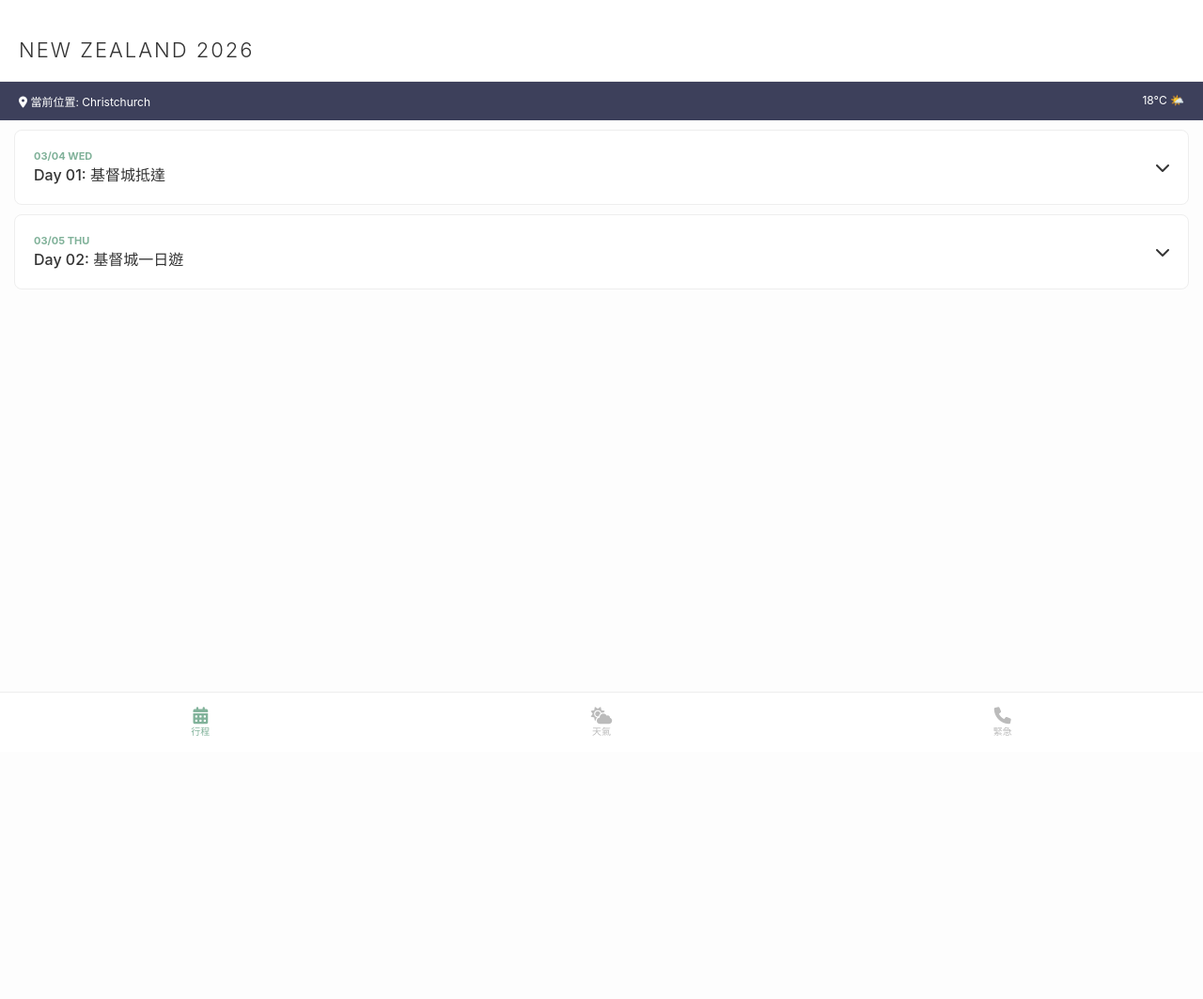
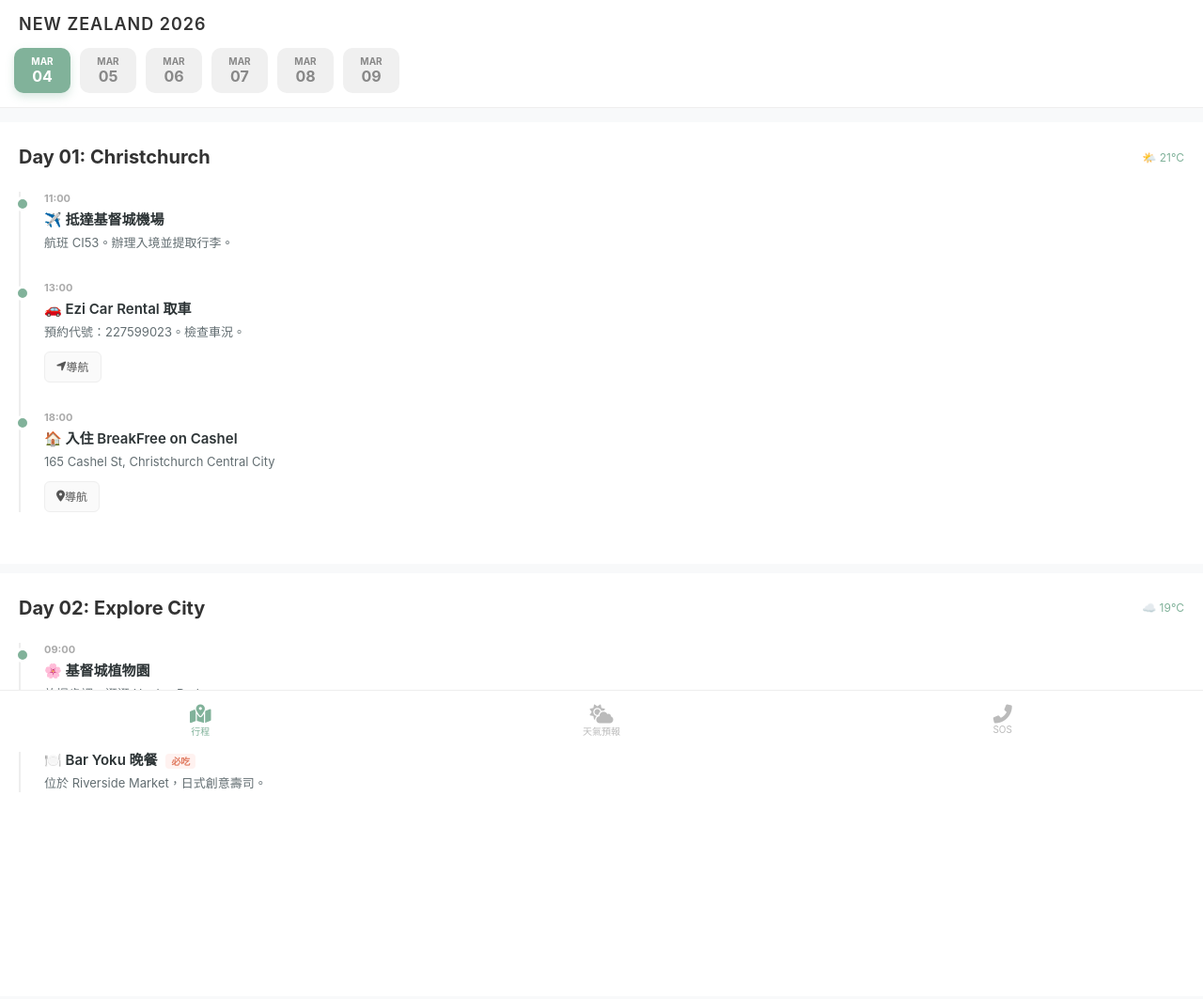
Before and after one commit to serenaee1122/nz-travel-2026, a plain HTML site: page index.html in a window 1280 px wide. Shown: the whole page at 94% size. Before the commit the page ends 800 px from the top, so only its background shows below. Drawn offline with Linux system fonts and the light colour scheme.

Commit message:
Refactor index.html for improved layout and styles
Updated styles and structure for better layout and usability.

```diff
--- a/index.html
+++ b/index.html
@@ -6,118 +6,112 @@
     <title>NZ Trip 2026</title>
     <link rel="stylesheet" href="https://cdnjs.cloudflare.com/ajax/libs/font-awesome/6.0.0/css/all.min.css">
     <style>
-        :root { --accent: #81b29a; --bg: #fdfdfd; --text: #333; --light-gray: #f2f2f2; }
-        body { font-family: -apple-system, sans-serif; background: var(--bg); color: var(--text); margin: 0; padding-bottom: 80px; }
+        :root { --accent: #81b29a; --bg: #f8f9fa; --white: #ffffff; }
+        body { font-family: -apple-system, sans-serif; background: var(--bg); color: #333; margin: 0; padding-top: 130px; padding-bottom: 80px; scroll-behavior: smooth; }
 
-        /* 極簡 Header */
-        header { padding: 40px 20px 20px; background: #fff; border-bottom: 1px solid #eee; }
-        header h1 { font-size: 22px; font-weight: 300; letter-spacing: 2px; margin: 0; }
+        /* 固定頂部區域 */
+        .fixed-header { position: fixed; top: 0; left: 0; right: 0; background: var(--white); z-index: 1000; border-bottom: 1px solid #eee; }
+        header { padding: 15px 20px 5px; }
+        header h1 { font-size: 18px; font-weight: 600; margin: 0; letter-spacing: 1px; }
 
-        /* 即時天氣小工具 (模擬) */
-        .weather-banner { background: #3d405b; color: white; padding: 12px 20px; font-size: 12px; display: flex; justify-content: space-between; }
+        /* 橫向日期選擇器 */
+        .date-nav { display: flex; overflow-x: auto; padding: 10px 15px 15px; gap: 10px; -webkit-overflow-scrolling: touch; }
+        .date-nav::-webkit-scrollbar { display: none; }
+        .date-item { flex: 0 0 60px; text-align: center; padding: 8px 0; border-radius: 10px; background: #f0f0f0; color: #888; text-decoration: none; transition: 0.3s; }
+        .date-item.active { background: var(--accent); color: white; box-shadow: 0 4px 10px rgba(129, 178, 154, 0.3); }
+        .date-item span { display: block; font-size: 10px; font-weight: bold; }
+        .date-item b { font-size: 16px; }
 
-        /* 摺疊行程卡片 */
-        .day-group { margin: 10px 15px; background: #fff; border-radius: 8px; border: 1px solid #eee; overflow: hidden; }
-        .day-trigger { padding: 20px; display: flex; justify-content: space-between; align-items: center; cursor: pointer; }
-        .day-trigger h3 { margin: 0; font-size: 16px; font-weight: 500; }
-        .day-trigger .date { font-size: 11px; color: var(--accent); font-weight: bold; }
+        /* 行程內容 */
+        .day-section { padding: 25px 20px; background: var(--white); margin-bottom: 10px; min-height: 400px; }
+        .day-title { font-size: 20px; font-weight: 700; margin-bottom: 5px; display: flex; justify-content: space-between; align-items: center; }
+        .weather-info { font-size: 12px; color: var(--accent); font-weight: normal; }
 
-        /* 展開的內容 */
-        .day-content { display: none; padding: 0 20px 20px 20px; border-top: 1px solid #f9f9f9; }
-        .day-content.active { display: block; }
+        /* 時間線 */
+        .timeline { position: relative; margin-top: 25px; padding-left: 25px; border-left: 2px solid #eee; }
+        .slot { position: relative; margin-bottom: 30px; }
+        .slot::before { content: ''; position: absolute; left: -31px; top: 5px; width: 10px; height: 10px; border-radius: 50%; background: var(--accent); border: 3px solid white; }
+        .slot-time { font-size: 11px; color: #aaa; font-weight: bold; margin-bottom: 4px; }
+        .slot-event { font-size: 15px; font-weight: 600; color: #2d3436; }
+        .slot-desc { font-size: 13px; color: #636e72; margin-top: 5px; line-height: 1.6; }
 
-        /* 時間線樣式 */
-        .timeline { position: relative; padding-left: 20px; border-left: 1px solid #eee; margin-top: 10px; }
-        .slot { margin-bottom: 20px; position: relative; }
-        .slot::before { content: ''; position: absolute; left: -24px; top: 5px; width: 8px; height: 8px; border-radius: 50%; background: var(--accent); }
-        .slot-time { font-size: 11px; color: #aaa; margin-bottom: 4px; }
-        .slot-event { font-size: 14px; font-weight: 500; }
-        .slot-desc { font-size: 13px; color: #777; margin-top: 4px; line-height: 1.5; }
-
-        /* 標籤與按鈕 */
-        .tag { font-size: 10px; padding: 2px 6px; border-radius: 3px; background: #eee; margin-right: 5px; }
-        .nav-link { display: inline-block; margin-top: 10px; padding: 6px 12px; border: 1px solid #ddd; border-radius: 4px; text-decoration: none; color: #555; font-size: 12px; }
+        /* 按鈕與標籤 */
+        .btn-map { display: inline-flex; align-items: center; margin-top: 10px; padding: 6px 12px; border: 1px solid #eee; border-radius: 6px; text-decoration: none; color: #555; font-size: 12px; background: #fafafa; }
+        .tag { font-size: 10px; padding: 2px 6px; background: #fff2f0; color: #e07a5f; border-radius: 4px; margin-left: 5px; }
 
         /* 底部導覽 */
-        .bottom-nav { position: fixed; bottom: 0; width: 100%; background: #fff; display: flex; border-top: 1px solid #eee; padding: 15px 0; }
-        .nav-item { flex: 1; text-align: center; font-size: 10px; color: #bbb; text-decoration: none; }
+        .bottom-nav { position: fixed; bottom: 0; width: 100%; background: var(--white); display: flex; border-top: 1px solid #eee; padding: 15px 0; z-index: 1000; }
+        .nav-icon { flex: 1; text-align: center; text-decoration: none; color: #bbb; font-size: 10px; }
+        .nav-icon.active { color: var(--accent); }
     </style>
 </head>
 <body>
 
-<header>
-    <h1>NEW ZEALAND 2026</h1>
-</header>
-
-<div class="weather-banner">
-    <span><i class="fas fa-location-dot"></i> 當前位置: Christchurch</span>
-    <span>18°C 🌤️</span>
+<div class="fixed-header">
+    <header><h1>NEW ZEALAND 2026</h1></header>
+    <div class="date-nav" id="dateNav">
+        <a href="#day1" class="date-item active" onclick="setActive(this)"><span>MAR</span><b>04</b></a>
+        <a href="#day2" class="date-item" onclick="setActive(this)"><span>MAR</span><b>05</b></a>
+        <a href="#day3" class="date-item" onclick="setActive(this)"><span>MAR</span><b>06</b></a>
+        <a href="#day4" class="date-item" onclick="setActive(this)"><span>MAR</span><b>07</b></a>
+        <a href="#day5" class="date-item" onclick="setActive(this)"><span>MAR</span><b>08</b></a>
+        <a href="#day6" class="date-item" onclick="setActive(this)"><span>MAR</span><b>09</b></a>
+        </div>
 </div>
 
-<div class="day-group">
-    <div class="day-trigger" onclick="toggleDay(this)">
-        <div>
-            <div class="date">03/04 WED</div>
-            <h3>Day 01: 基督城抵達</h3>
-        </div>
-        <i class="fas fa-chevron-down"></i>
-    </div>
-    <div class="day-content">
+<section id="day1" class="day-section">
+    <div class="day-title">Day 01: Christchurch <span class="weather-info">🌤️ 21°C</span></div>
     <div class="timeline">
         <div class="slot">
             <div class="slot-time">11:00</div>
-                <div class="slot-event">✈️ 抵達基督城機場 (CI53)</div>
-                <div class="slot-desc">辦理入境，領取行李。</div>
+            <div class="slot-event">✈️ 抵達基督城機場</div>
+            <div class="slot-desc">航班 CI53。辦理入境並提取行李。</div>
         </div>
         <div class="slot">
             <div class="slot-time">13:00</div>
             <div class="slot-event">🚗 Ezi Car Rental 取車</div>
-                <div class="slot-desc">確認車況與保險。預約號: 227599023</div>
-                <a href="https://www.google.com/maps/search/?api=1&query=Ezi+Car+Rental+Christchurch+Airport" class="nav-link">📍 導航到租車處</a>
+            <div class="slot-desc">預約代號：227599023。檢查車況。<br>
+                <a href="https://www.google.com/maps/search/?api=1&query=Ezi+Car+Rental+Christchurch+Airport" class="btn-map"><i class="fas fa-location-arrow"></i> 導航</a>
+            </div>
         </div>
         <div class="slot">
             <div class="slot-time">18:00</div>
-                <div class="slot-event">🍽️ 晚餐: Riverside Market</div>
-                <div class="slot-desc">推薦：Bar Yoku 創意壽司串。</div>
+            <div class="slot-event">🏠 入住 BreakFree on Cashel</div>
+            <div class="slot-desc">165 Cashel St, Christchurch Central City<br>
+                <a href="https://www.google.com/maps/search/?api=1&query=BreakFree+on+Cashel" class="btn-map"><i class="fas fa-map-marker-alt"></i> 導航</a>
             </div>
         </div>
     </div>
-</div>
+</section>
 
-<div class="day-group">
-    <div class="day-trigger" onclick="toggleDay(this)">
-        <div>
-            <div class="date">03/05 THU</div>
-            <h3>Day 02: 基督城一日遊</h3>
-        </div>
-        <i class="fas fa-chevron-down"></i>
-    </div>
-    <div class="day-content">
+<section id="day2" class="day-section">
+    <div class="day-title">Day 02: Explore City <span class="weather-info">☁️ 19°C</span></div>
     <div class="timeline">
         <div class="slot">
             <div class="slot-time">09:00</div>
-                <div class="slot-event">🌸 植物園漫步</div>
-                <div class="slot-desc">Botanic Gardens 享受早晨。</div>
+            <div class="slot-event">🌸 基督城植物園</div>
+            <div class="slot-desc">放慢步調，逛逛 Hagley Park。</div>
+        </div>
+        <div class="slot">
+            <div class="slot-time">18:00</div>
+            <div class="slot-event">🍽️ Bar Yoku 晚餐 <span class="tag">必吃</span></div>
+            <div class="slot-desc">位於 Riverside Market，日式創意壽司。</div>
         </div>
     </div>
-    </div>
-</div>
+</section>
 
 <div class="bottom-nav">
-    <a href="#" class="nav-item" style="color:var(--accent)"><i class="fas fa-calendar-days" style="font-size:18px"></i><br>行程</a>
-    <a href="https://www.metservice.com/national" class="nav-item"><i class="fas fa-cloud-sun" style="font-size:18px"></i><br>天氣</a>
-    <a href="tel:111" class="nav-item"><i class="fas fa-phone" style="font-size:18px"></i><br>緊急</a>
+    <a href="#" class="nav-icon active"><i class="fas fa-map-marked-alt" style="font-size: 20px;"></i><br>行程</a>
+    <a href="https://www.metservice.com/national" class="nav-icon"><i class="fas fa-cloud-sun" style="font-size: 20px;"></i><br>天氣預報</a>
+    <a href="tel:111" class="nav-icon"><i class="fas fa-phone-alt" style="font-size: 20px;"></i><br>SOS</a>
 </div>
 
 <script>
-    function toggleDay(element) {
-        const content = element.nextElementSibling;
-        const icon = element.querySelector('.fa-chevron-down');
-        content.classList.toggle('active');
-        // 旋轉圖示效果
-        icon.style.transform = content.classList.contains('active') ? 'rotate(180deg)' : 'rotate(0deg)';
+    function setActive(el) {
+        // 移除所有 active 狀態
+        document.querySelectorAll('.date-item').forEach(item => item.classList.remove('active'));
+        // 設定點擊的為 active
+        el.classList.add('active');
     }
-</script>
 
-</body>
-</html>
+    //
```
Lines whose indentation alone changed are shown as unchanged.
